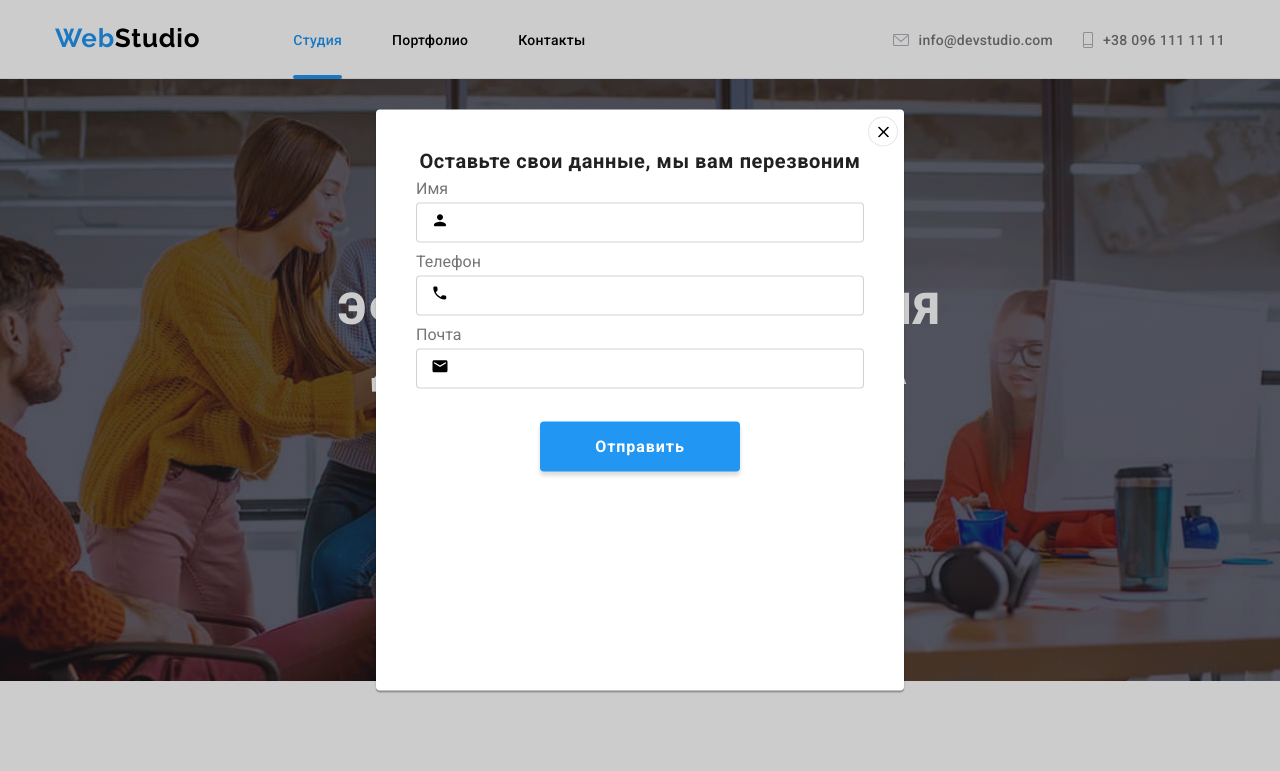
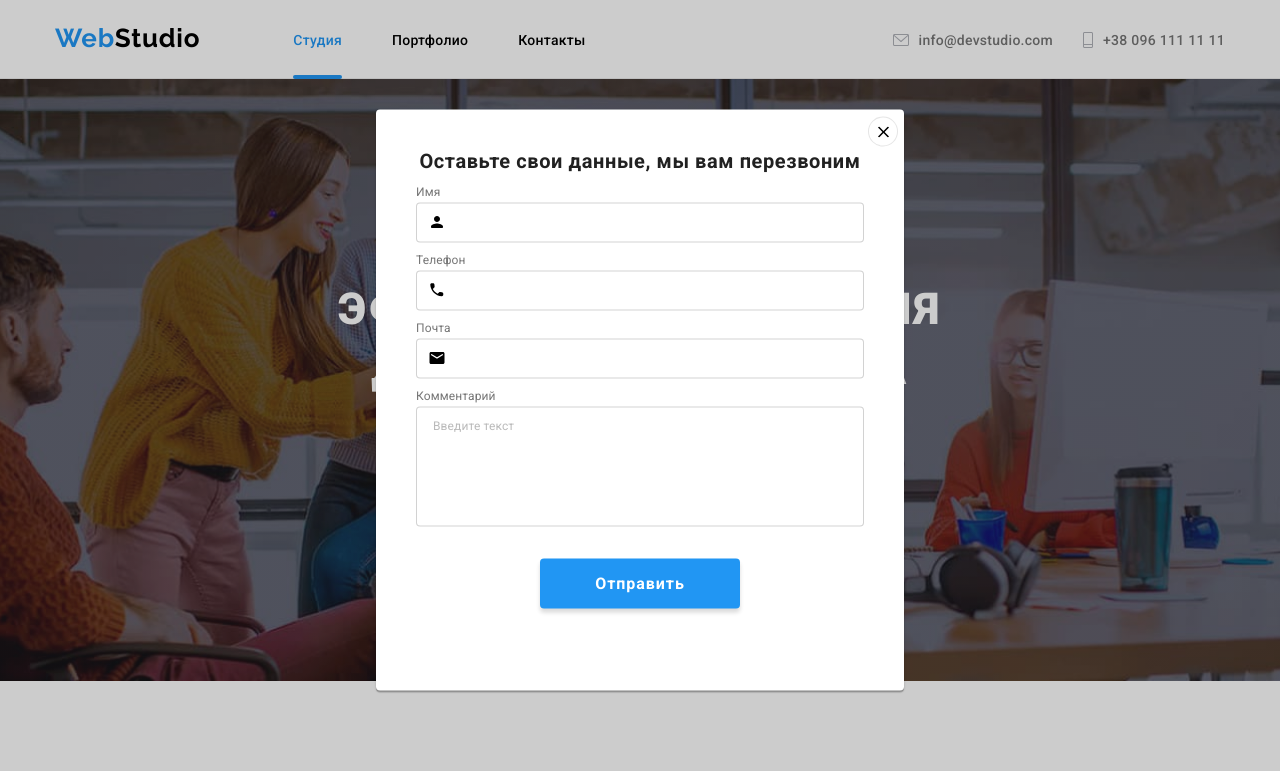
Before and after one commit to AVerba/goit-markup-hw-06, a plain HTML site: page index.html in a window 1280 px wide. Both pictures are taken after a click on the button "Заказать услугу". Shown: the top 771 px of the page. Drawn offline with nearby package versions, Linux system fonts and the light colour scheme.

Commit message:
modify modal window

```diff
--- a/css/styles.css
+++ b/css/styles.css
@@ -304,11 +304,10 @@ h3 {
   border-radius: 4px;
   padding: 40px 40px;
 }
-.modal_container{
+.modal_container {
   margin: 0 auto;
-
 }
-.modal__form{
+.modal__form {
   display: flex;
   flex-direction: column;
 }
@@ -321,15 +320,21 @@ h3 {
   color: #212121;
   margin-bottom: 30px;
 }
-.form__field{
+.form__field {
   position: relative;
-  margin-bottom: 33px;
-}.form__label{
+  margin-bottom: 28px;
+}
+.form__label {
   position: absolute;
-  top: -23px;
+  top: -18px;
   left: 0;
+
+  font-size: 12px;
+  line-height: calc(14 / 12);
+  letter-spacing: 0.01em;
+  color: #757575;
 }
-.form__input{
+.form__input {
   width: 100%;
   height: 40px;
   padding-left: 42px;
@@ -339,24 +344,39 @@ h3 {
   border-radius: 4px;
   cursor: pointer;
 }
-.form__input:focus{
+.form__input:focus,
+.form-comment:focus {
   outline-color: var(--action-color);
 }
-.form__input:focus .field-icon{
+.form__input:focus .field-icon {
   fill: var(--action-color);
 }
-.form__icon{
+.form__icon {
   position: absolute;
-  top: 50%;
-  left: 15px;
-  transform: translateY(-50%);
+  top: 60%;
+  left: 12px;
+  transform: translateY(-60%);
+}
+.form-comment {
+  width: 100%;
+  height: 120px;
+  border: 1px solid rgba(33, 33, 33, 0.2);
+  box-sizing: border-box;
+  border-radius: 4px;
+  padding: 12px 16px;
+  resize: none;
+}
+.form-comment::placeholder {
+  font-size: 12px;
+  line-height: cacl(14 / 12);
+  letter-spacing: 0.01em;
+  color: rgba(117, 117, 117, 0.5);
 }
 
-.form__submit-btn{
-
+.form__submit-btn {
   font-weight: 700;
   font-size: 16px;
-  line-height:calc(30 / 16);
+  line-height: calc(30 / 16);
   letter-spacing: 0.06em;
 
   background-color: var(--action-color);
@@ -368,7 +388,7 @@ h3 {
   cursor: pointer;
 
   outline-color: var(--action-color);
-  color: #FFFFFF;
+  color: #ffffff;
 }
 .btn-close {
   position: absolute;
--- a/index.html
+++ b/index.html
@@ -413,6 +413,11 @@
                             </svg>
                         </span>
                     </label>
+                    <label class="form__field">
+                        <textarea class="form-comment" name="comment" rows="7"
+                            placeholder="Введите текст"></textarea>
+                        <span class="form__label">Комментарий</span>
+                    </label>
                     <button type="submit" class="form__submit-btn">Отправить</button>
                 </form>
 
```
